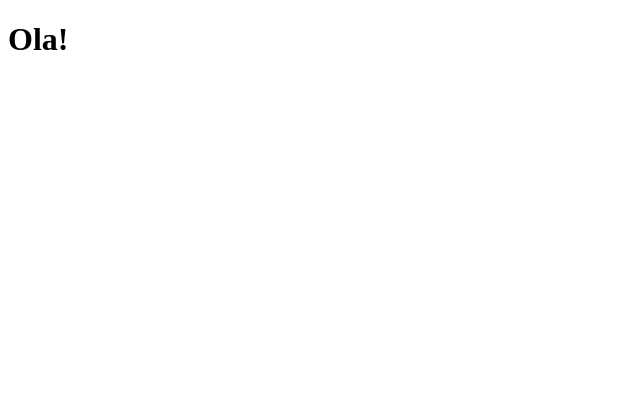
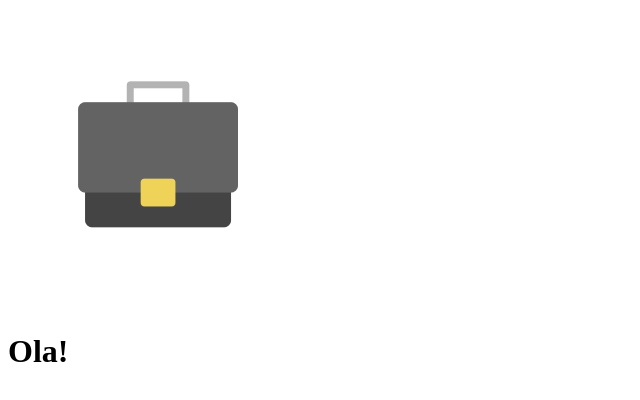
Before and after one commit to mahirata/test, a plain HTML site: page index.html in a window 1280 px wide. Shown: the whole page, without its empty margins (0-640 px from the left). Drawn offline with Linux system fonts and the light colour scheme.

Commit message:
Insere Foto

```diff
--- a/index.html
+++ b/index.html
@@ -4,6 +4,7 @@
 	<title></title>
 </head>
 <body>
+	<img src="briefcase.png">
 	<h1> Ola! </h1>
 </body>
 </html>
```
Also changed, not shown: briefcase.png (added).
